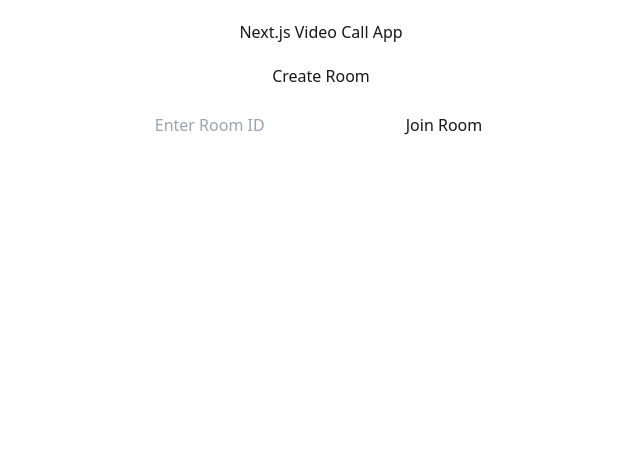
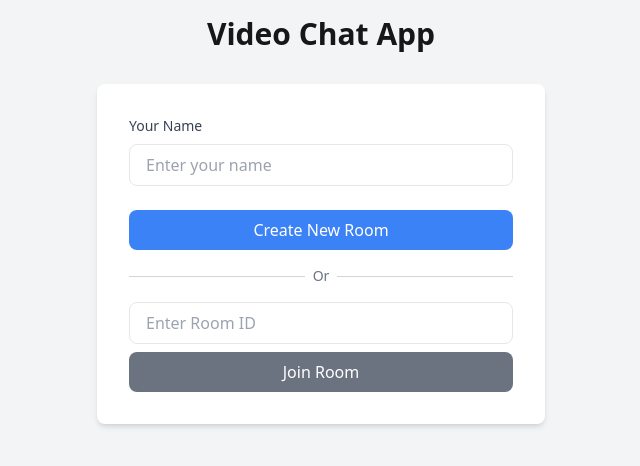
Before and after one commit to Leo10401/Real, a Next.js app in the folder frontend/: page / in a window 1280 px wide. Shown: the top 466 px of the page, without its empty margins (319-959 px from the left). Built offline with nearby package versions, Linux system fonts and the light colour scheme; no server answers.

Commit message:
refactor: implement chat functionality with user notifications and enhance UI for message input

```diff
--- a/frontend/src/app/page.jsx
+++ b/frontend/src/app/page.jsx
@@ -5,53 +5,106 @@
 import VideoCall from "../components/VideoCall";
 import Chat from "../components/Chat";
 
-const Home = () => {
+const HomePage = () => {
   const [roomId, setRoomId] = useState("");
+  const [userName, setUserName] = useState("");
   const [joining, setJoining] = useState(false);
+  const [error, setError] = useState("");
 
   const handleCreateRoom = () => {
+    if (!userName.trim()) {
+      setError("Please enter your name first");
+      return;
+    }
     const newRoomId = uuidv4();
     setRoomId(newRoomId);
+    setJoining(true);
     window.history.replaceState({}, "", `?room=${newRoomId}`);
   };
 
   const handleJoinRoom = () => {
-    if (roomId.trim()) {
+    if (!userName.trim()) {
+      setError("Please enter your name first");
+      return;
+    }
+    if (!roomId.trim()) {
+      setError("Please enter a room ID");
+      return;
+    }
+    setError("");
     window.history.replaceState({}, "", `?room=${roomId.trim()}`);
     setJoining(true);
-    }
   };
 
   return (
-    <div style={{ textAlign: "center", padding: "20px" }}>
+    <div className="min-h-screen bg-gray-100 p-4">
       <Head>
         <title>Next.js Video Call App</title>
         <meta name="description" content="A simple video calling app using Next.js, WebRTC, and Socket.IO" />
       </Head>
 
-      <h1>Next.js Video Call App</h1>
-      {!roomId || !joining ? (
-        <div>
-          <button onClick={handleCreateRoom} style={{ margin: "10px", padding: "10px 20px" }}>
-            Create Room
+      <h1 className="text-3xl font-bold text-center mb-8">Video Chat App</h1>
+
+      {!joining ? (
+        <div className="max-w-md mx-auto bg-white p-8 rounded-lg shadow-md">
+          <div className="mb-6">
+            <label className="block text-sm font-medium text-gray-700 mb-2">
+              Your Name
+            </label>
+            <input
+              type="text"
+              placeholder="Enter your name"
+              value={userName}
+              onChange={(e) => setUserName(e.target.value)}
+              className="w-full px-4 py-2 border rounded-lg focus:outline-none focus:ring-2 focus:ring-blue-500"
+            />
+          </div>
+
+          <div className="space-y-4">
+            <button
+              onClick={handleCreateRoom}
+              className="w-full bg-blue-500 text-white py-2 rounded-lg hover:bg-blue-600 transition-colors"
+            >
+              Create New Room
             </button>
-          <br />
+
+            <div className="relative">
+              <div className="absolute inset-0 flex items-center">
+                <div className="w-full border-t border-gray-300"></div>
+              </div>
+              <div className="relative flex justify-center text-sm">
+                <span className="px-2 bg-white text-gray-500">Or</span>
+              </div>
+            </div>
+
+            <div className="space-y-2">
               <input
                 type="text"
                 placeholder="Enter Room ID"
                 value={roomId}
                 onChange={(e) => setRoomId(e.target.value)}
-            style={{ padding: "5px", marginRight: "5px" }}
+                className="w-full px-4 py-2 border rounded-lg focus:outline-none focus:ring-2 focus:ring-blue-500"
               />
-          <button onClick={handleJoinRoom} style={{ padding: "5px 10px" }}>Join Room</button>
+              <button
+                onClick={handleJoinRoom}
+                className="w-full bg-gray-500 text-white py-2 rounded-lg hover:bg-gray-600 transition-colors"
+              >
+                Join Room
+              </button>
+            </div>
+          </div>
+
+          {error && (
+            <p className="mt-4 text-red-500 text-center">{error}</p>
+          )}
         </div>
       ) : (
-        <div style={{ display: "flex", justifyContent: "space-between", alignItems: "center", height: "100vh" }}>
-          <div style={{ flex: 1, padding: "10px", borderRight: "1px solid #ccc" }}>
-            <VideoCall roomId={roomId} />
+        <div className="flex gap-4">
+          <div className="flex-1">
+            <VideoCall roomId={roomId} userName={userName} />
           </div>
-          <div style={{ width: "300px", padding: "10px" }}>
-            <Chat roomId={roomId} />
+          <div className="w-80">
+            <Chat roomId={roomId} userName={userName} />
           </div>
         </div>
       )}
@@ -59,4 +112,4 @@
   );
 };
 
-export default Home;
+export default HomePage;
--- a/frontend/src/components/Chat.jsx
+++ b/frontend/src/components/Chat.jsx
@@ -1,56 +1,88 @@
 'use client';
-import React, { useEffect, useState, useRef } from "react";
-import io from "socket.io-client";
+import React, { useState, useEffect, useRef } from 'react';
+import io from 'socket.io-client';
 
 const SIGNALING_SERVER = process.env.NEXT_PUBLIC_SIGNALING_SERVER;
 
-const Chat = ({ roomId }) => {
+const Chat = ({ roomId, userName }) => {
   const [messages, setMessages] = useState([]);
-  const [message, setMessage] = useState("");
-  const socketRef = useRef(null);
+  const [newMessage, setNewMessage] = useState('');
+  const socketRef = useRef();
+  const messagesEndRef = useRef();
+
+  const scrollToBottom = () => {
+    messagesEndRef.current?.scrollIntoView({ behavior: "smooth" });
+  };
 
   useEffect(() => {
-    if (!roomId) return;
+    socketRef.current = io(SIGNALING_SERVER);
 
-    socketRef.current = io(SIGNALING_SERVER);
-    socketRef.current.emit("join-room", roomId);
+    socketRef.current.emit('join-chat', { roomId, userName });
 
-    socketRef.current.on("chat-message", (msg) => {
-      setMessages((prevMessages) => [...prevMessages, msg]);
+    socketRef.current.on('chat-message', (message) => {
+      setMessages(prev => [...prev, message]);
     });
 
     return () => {
-      if (socketRef.current) {
-        socketRef.current.disconnect();
-      }
+      socketRef.current.disconnect();
     };
-  }, [roomId]);
+  }, [roomId, userName]);
 
-  const sendMessage = () => {
-    if (message.trim() && socketRef.current) {
-      const msgData = { text: message, sender: "You", roomId };
-      socketRef.current.emit("chat-message", msgData);
-      setMessages((prevMessages) => [...prevMessages, msgData]);
-      setMessage("");
+  useEffect(() => {
+    scrollToBottom();
+  }, [messages]);
+
+  const sendMessage = (e) => {
+    e.preventDefault();
+    if (newMessage.trim()) {
+      const messageData = {
+        roomId,
+        userName,
+        text: newMessage,
+        timestamp: new Date().toISOString()
+      };
+      socketRef.current.emit('send-message', messageData);
+      setNewMessage('');
     }
   };
 
   return (
-    <div style={{ border: "1px solid #ccc", padding: "10px", marginTop: "10px" }}>
-      <h3>Chat</h3>
-      <div style={{ height: "200px", overflowY: "auto", border: "1px solid #ddd", padding: "5px" }}>
+    <div className="flex flex-col h-[600px] w-80 bg-white rounded-lg shadow-md">
+      <div className="p-4 border-b">
+        <h2 className="text-lg font-semibold">Chat Room</h2>
+      </div>
+
+      <div className="flex-1 p-4 overflow-y-auto">
         {messages.map((msg, index) => (
-          <p key={index}><strong>{msg.sender}:</strong> {msg.text}</p>
+          <div key={index} className="mb-4">
+            <div className="font-semibold text-sm text-gray-600">
+              {msg.userName}
+            </div>
+            <div className="bg-gray-100 rounded-lg p-2 mt-1">
+              {msg.text}
+            </div>
+          </div>
         ))}
+        <div ref={messagesEndRef} />
       </div>
-      <input
-        type="text"
-        value={message}
-        onChange={(e) => setMessage(e.target.value)}
-        placeholder="Type a message..."
-        style={{ width: "80%", padding: "5px" }}
-      />
-      <button onClick={sendMessage} style={{ padding: "5px 10px", marginLeft: "5px" }}>Send</button>
+
+      <form onSubmit={sendMessage} className="p-4 border-t">
+        <div className="flex gap-2">
+          <input
+            type="text"
+            value={newMessage}
+            onChange={(e) => setNewMessage(e.target.value)}
+            placeholder="Type a message..."
+            className="flex-1 px-3 py-2 border rounded-lg focus:outline-none focus:ring-2 focus:ring-blue-500"
+          />
+          <button
+            type="submit"
+            className="px-4 py-2 bg-blue-500 text-white rounded-lg hover:bg-blue-600 transition-colors"
+          >
+            Send
+          </button>
+        </div>
+      </form>
     </div>
   );
 };
```
Also changed, not shown: 1 other file (tests, documents, lock files or other folders). Lines whose indentation alone changed are shown as unchanged.
